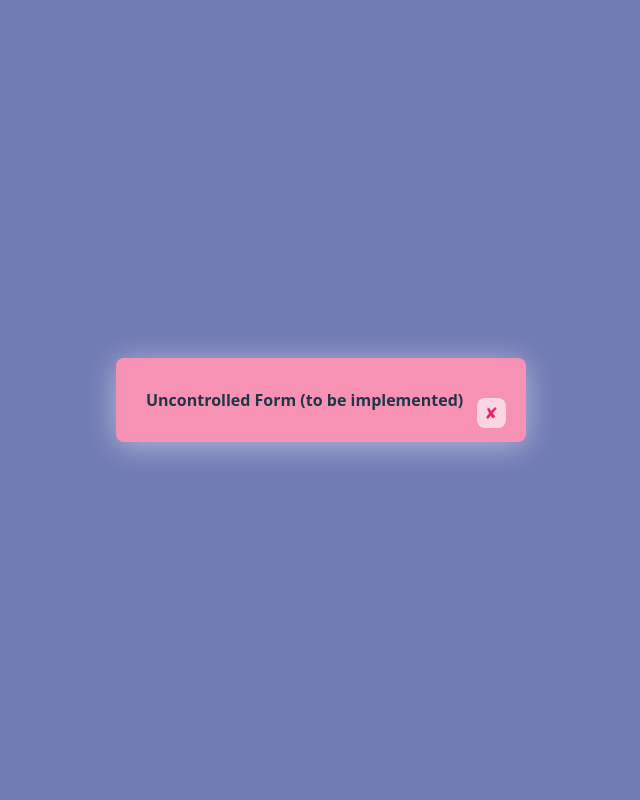
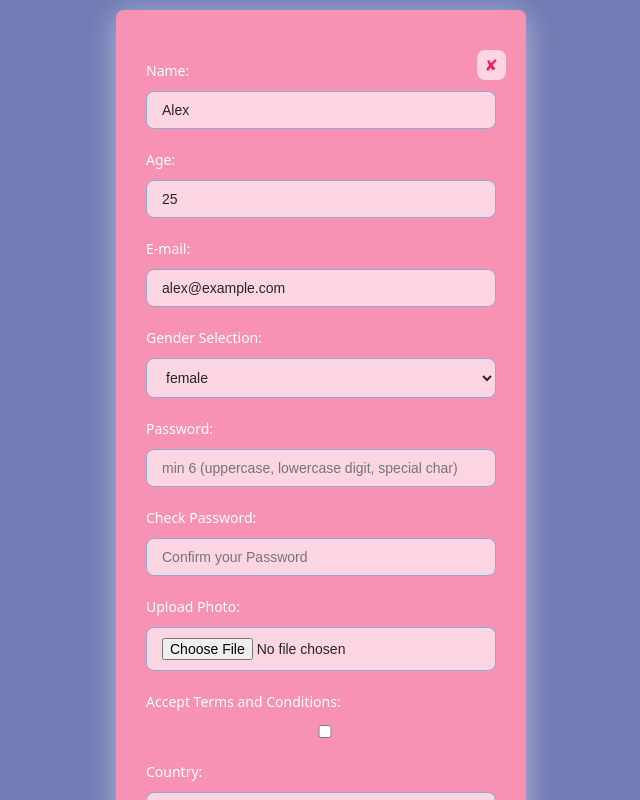
Before and after one commit to AliaksaPlh/my-react-project, a React (Vite) app: page / in a window 1280 px wide. Both pictures are taken after a click on the button "Uncontrolled Form". Shown: the top 800 px of the page, without its empty margins (351-991 px from the left). Built offline with nearby package versions, Linux system fonts and the light colour scheme.

Commit message:
feat: add form uncontrolled

```diff
--- a/src/App.tsx
+++ b/src/App.tsx
@@ -1,6 +1,7 @@
 import { useState } from 'react';
 import './App.css';
 import Form from './components/Forms/FormControled/Form';
+import FormUncontrolled from './components/Forms/FormUncontrolled/FormUncontrolled';
 import Modal from './components/Modal/Modal';
 import UserProfile from './components/UserProfile/UserProfile';
 
@@ -39,7 +40,9 @@ function App() {
           isOpen={openUncontrolled}
           onClose={() => setOpenUncontrolled(false)}
         >
-          <div>Uncontrolled Form (to be implemented)</div>
+          <div>
+            <FormUncontrolled onClose={() => setOpenUncontrolled(false)} />
+          </div>
         </Modal>
       </div>
     </>
--- /dev/null
+++ b/src/components/Forms/FormUncontrolled/FormUncontrolled.tsx
@@ -0,0 +1,186 @@
+import { useRef, useState } from 'react';
+import { useDispatch } from 'react-redux';
+import { schema, type FormDataFields } from '../../../validation/validation';
+import { setFormData } from '../../store/slice';
+import { type AppDispatch } from '../../store/store';
+import { countries } from '../../../utils/consts';
+import { toBase64 } from '../../../utils/helpers';
+import styles from '../Form.module.css';
+
+type FormProps = {
+  onClose?: () => void;
+};
+
+export default function FormUncontrolled({ onClose }: FormProps) {
+  const dispatch = useDispatch<AppDispatch>();
+
+  const formRefs = useRef<
+    Record<string, HTMLInputElement | HTMLSelectElement | null>
+  >({});
+
+  const [errors, setErrors] = useState<
+    Partial<Record<keyof FormDataFields, string>>
+  >({});
+
+  const handleSubmit = async (e: React.FormEvent) => {
+    e.preventDefault();
+
+    const dataToValidate = {
+      name: formRefs.current.name?.value || 'Alex',
+      age: Number(formRefs.current.age?.value || 25),
+      eMail: formRefs.current.eMail?.value || 'alex@example.com',
+      password: formRefs.current.password?.value || '',
+      checkPassword: formRefs.current.checkPassword?.value || '',
+      gender: formRefs.current.gender?.value as 'female' | 'male',
+      acceptTerms:
+        formRefs.current.acceptTerms instanceof HTMLInputElement
+          ? formRefs.current.acceptTerms.checked
+          : false,
+      photo:
+        formRefs.current.photo &&
+        formRefs.current.photo instanceof HTMLInputElement &&
+        formRefs.current.photo.type === 'file'
+          ? formRefs.current.photo.files
+          : null,
+      country: formRefs.current.country?.value || '',
+    };
+    const parsed = schema.safeParse(dataToValidate);
+
+    if (!parsed.success) {
+      const errs: Partial<Record<keyof FormDataFields, string>> = {};
+      parsed.error.issues.forEach((err) => {
+        const field = err.path[0] as keyof FormDataFields;
+        errs[field] = err.message;
+      });
+      setErrors(errs);
+      return;
+    }
+
+    let formDataToStore: FormDataFields = parsed.data;
+    if (formDataToStore.photo && formDataToStore.photo[0]) {
+      const file = formDataToStore.photo[0];
+      const base64 = await toBase64(file);
+      formDataToStore = { ...formDataToStore, photo: base64 };
+    }
+
+    dispatch(setFormData(formDataToStore));
+    setErrors({});
+    if (onClose) onClose();
+  };
+
+  return (
+    <form onSubmit={handleSubmit} className={styles.formHook}>
+      <label htmlFor="name">Name:</label>
+      <input
+        id="name"
+        type="text"
+        defaultValue="Alex"
+        ref={(el) => {
+          formRefs.current.name = el;
+        }}
+        placeholder="Enter your Name"
+      />
+      {errors.name && <p className={styles.error}>{errors.name}</p>}
+
+      <label htmlFor="age">Age:</label>
+      <input
+        id="age"
+        type="number"
+        defaultValue={25}
+        ref={(el) => {
+          formRefs.current.age = el;
+        }}
+        placeholder="Enter your real age (positive number)"
+      />
+      {errors.age && <p className={styles.error}>{errors.age}</p>}
+
+      <label htmlFor="email">E-mail:</label>
+      <input
+        id="eMail"
+        type="email"
+        defaultValue="alex@example.com"
+        placeholder="Enter your E-mail"
+        ref={(el) => {
+          formRefs.current.eMail = el;
+        }}
+      />
+      {errors.eMail && <p className={styles.error}>{errors.eMail}</p>}
+
+      <label htmlFor="gender">Gender Selection:</label>
+      <select
+        id="gender"
+        ref={(el) => {
+          formRefs.current.gender = el;
+        }}
+      >
+        <option value="female">female</option>
+        <option value="male">male</option>
+      </select>
+
+      <label htmlFor="password">Password:</label>
+      <input
+        id="password"
+        type="password"
+        placeholder="min 6 (uppercase, lowercase digit, special char)"
+        ref={(el) => {
+          formRefs.current.password = el;
+        }}
+      />
+      {errors.password && <p className={styles.error}>{errors.password}</p>}
+
+      <label htmlFor="checkPassword">Check Password:</label>
+      <input
+        id="checkPassword"
+        type="password"
+        placeholder="Confirm your Password"
+        ref={(el) => {
+          formRefs.current.checkPassword = el;
+        }}
+      />
+      {errors.checkPassword && (
+        <p className={styles.error}>{errors.checkPassword}</p>
+      )}
+
+      <label htmlFor="photo">Upload Photo:</label>
+      <input
+        id="photo"
+        type="file"
+        accept=".jpeg,.png"
+        ref={(el) => {
+          formRefs.current.photo = el;
+        }}
+      />
+      {errors.photo && <p className={styles.error}>{errors.photo}</p>}
+
+      <label htmlFor="terms">Accept Terms and Conditions:</label>
+      <input
+        id="acceptTerms"
+        type="checkbox"
+        ref={(el) => {
+          formRefs.current.acceptTerms = el;
+        }}
+      />
+      {errors.acceptTerms && (
+        <p className={styles.error}>{errors.acceptTerms}</p>
+      )}
+
+      <label htmlFor="country">Country:</label>
+      <select
+        id="country"
+        ref={(el) => {
+          formRefs.current.country = el;
+        }}
+      >
+        <option>Select country</option>
+        {countries.map((country) => (
+          <option key={country.code} value={country.code}>
+            {country.name}
+          </option>
+        ))}
+      </select>
+      {errors.country && <p className={styles.error}>{errors.country}</p>}
+
+      <input type="submit" value="Submit" />
+    </form>
+  );
+}
```
